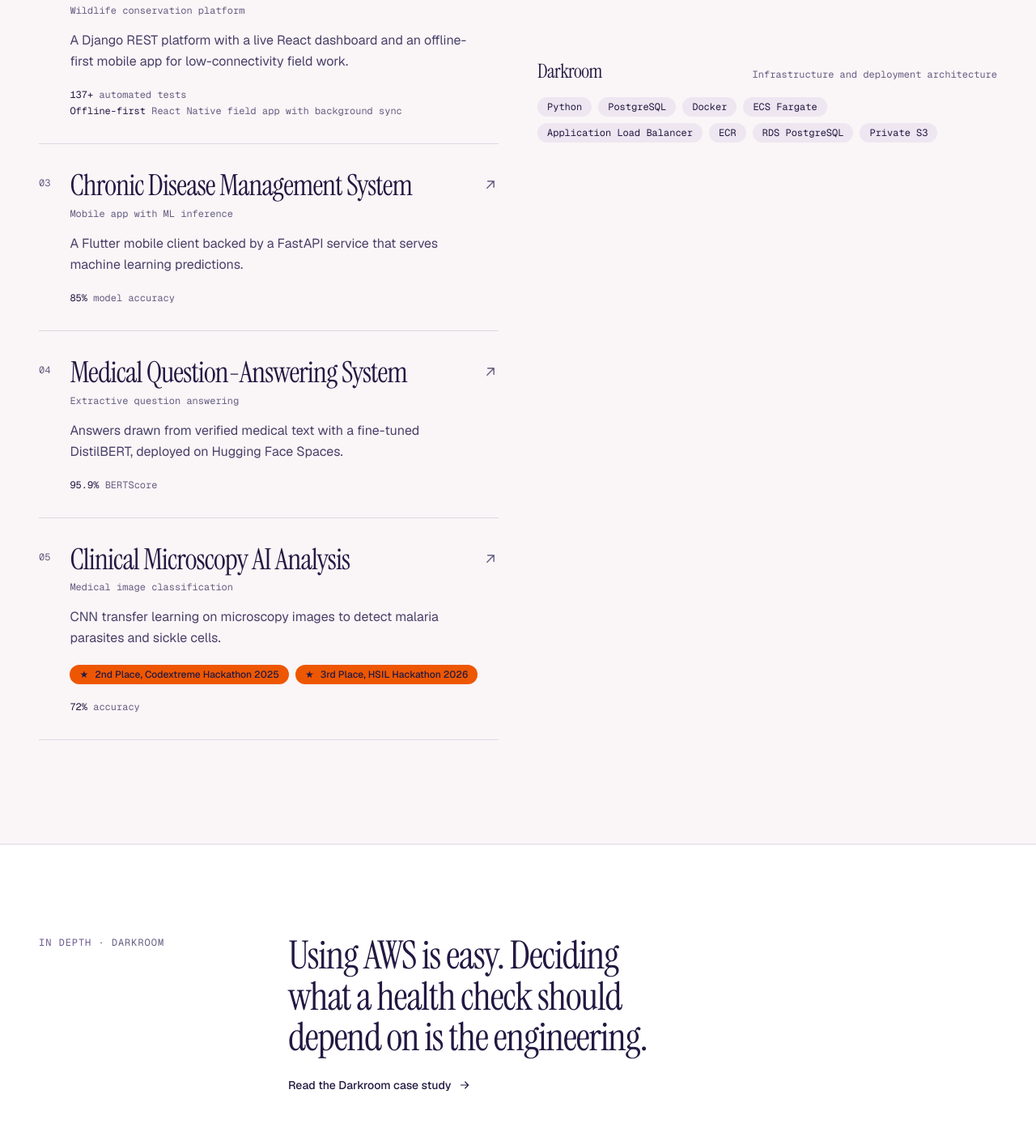
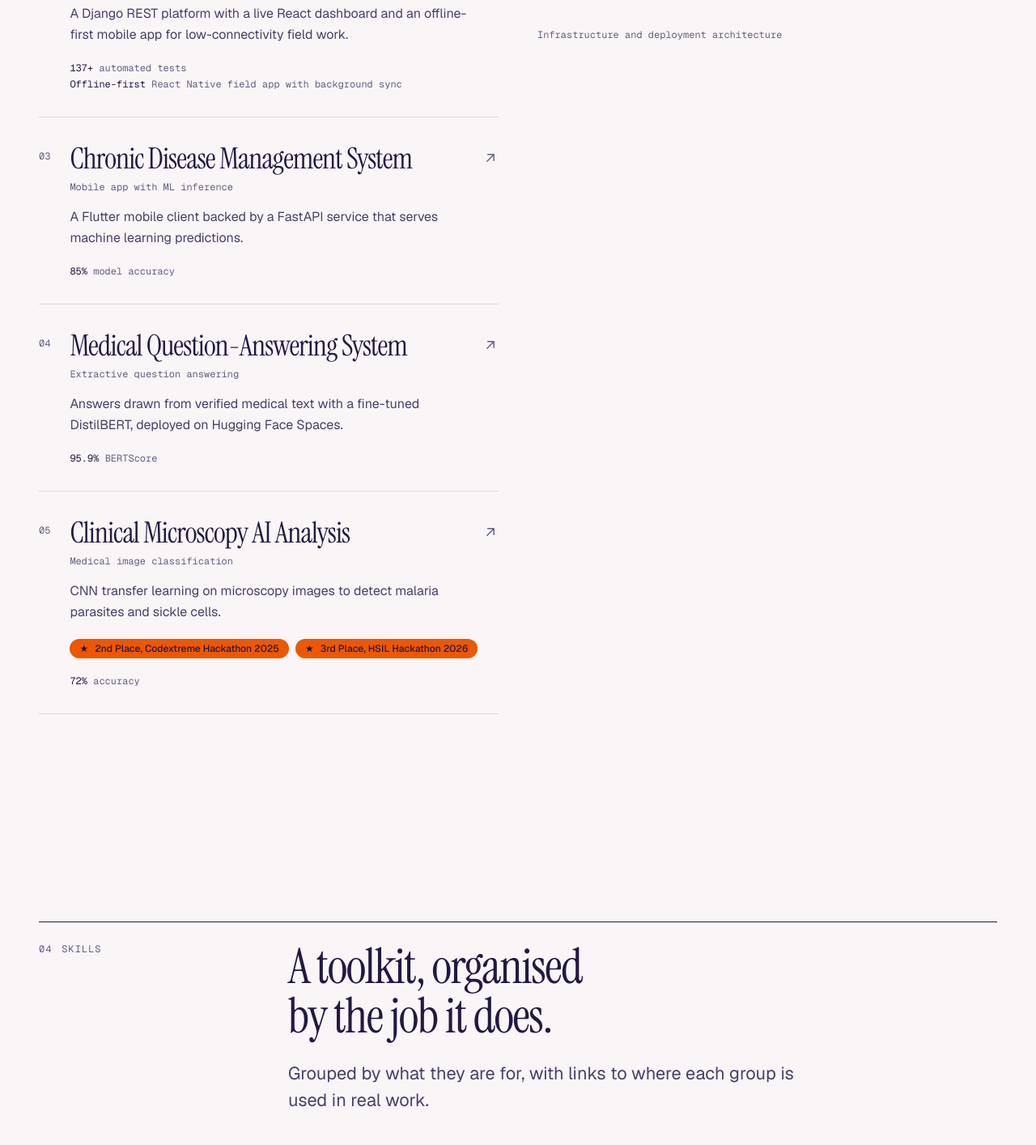
Before and after one commit to sjamillah/personal_portfolio, a Next.js app: page / in a window 1280 px wide. Shown: the part 5292-6706 px from the top of the page at 81% size. Built offline with nearby package versions, Linux system fonts and the light colour scheme.

Commit message:
Show the Darkroom diagram once on the homepage
The in-depth band repeated the diagram already shown in the project preview;
the interactive explorer stays on the Darkroom case study.

```diff
--- a/components/home/projects-index.tsx
+++ b/components/home/projects-index.tsx
@@ -82,20 +82,7 @@ export function ProjectsIndex() {
       <div aria-hidden="true" className="hidden lg:col-span-6 lg:block">
         <div className="sticky top-24">
           <ProjectCover key={active.slug} project={active} className="animate-[cover-in_500ms_var(--ease-out-soft)]" />
-          <div className="mt-5 flex items-baseline justify-between gap-6">
-            <p className="font-serif text-2xl tracking-tight">{active.name}</p>
-            <p className="font-mono text-xs text-ink-faint">{active.focus}</p>
-          </div>
-          <ul className="mt-4 flex flex-wrap gap-2">
-            {active.technologies
-              .flatMap((group) => group.items)
-              .slice(0, 8)
-              .map((item) => (
-                <li key={item} className="rounded-full bg-lavender-soft px-3 py-1 font-mono text-xs text-ink">
-                  {item}
-                </li>
-              ))}
-          </ul>
+          <p className="mt-4 font-mono text-xs text-ink-faint">{active.focus}</p>
         </div>
       </div>
     </div>
--- a/components/home/projects.tsx
+++ b/components/home/projects.tsx
@@ -1,19 +1,14 @@
-import Link from "next/link";
-import { DarkroomExplorer } from "@/components/diagrams/darkroom-explorer";
-import { ArrowRight } from "@/components/icons";
 import { ProjectsIndex } from "@/components/home/projects-index";
-import { Reveal } from "@/components/reveal";
 import { SectionHeading } from "@/components/section-heading";
 
 export function Projects() {
   return (
-    <section aria-labelledby="projects-title" id="projects" className="pt-20 lg:pt-32">
-      <div className="shell">
+    <section aria-labelledby="projects-title" id="projects" className="shell py-20 lg:py-32">
       <SectionHeading
         index="03"
         label="Projects"
         id="projects-title"
-          aside="Personal, academic and hackathon projects, separate from the professional roles above. Each one opens into a case study; where the code is private, it says so."
+        aside="Personal, academic and hackathon work, separate from the roles above. Each opens into a full case study."
       >
         The work is the argument.
       </SectionHeading>
@@ -21,32 +16,6 @@ export function Projects() {
       <div className="mt-14 lg:mt-20">
         <ProjectsIndex />
       </div>
-      </div>
-
-      <div className="mt-24 border-y border-line bg-paper-raised py-20 lg:mt-32 lg:py-28">
-        <div className="shell">
-          <Reveal className="mb-12 grid gap-6 lg:mb-16 lg:grid-cols-12 lg:gap-12">
-            <p className="eyebrow lg:col-span-3">
-              <span className="text-lavender">In depth</span> · Darkroom
-            </p>
-            <div className="lg:col-span-9">
-              <h3 className="max-w-[22ch] font-serif text-4xl leading-[1.05] tracking-tight text-balance sm:text-5xl">
-                Using AWS is easy. Deciding what a health check should depend on is the engineering.
-              </h3>
-              <Link
-                href="/projects/darkroom"
-                className="group mt-6 inline-flex items-center gap-2 text-sm font-medium text-ink"
-              >
-                <span className="link-underline">Read the Darkroom case study</span>
-                <ArrowRight className="transition-transform duration-300 group-hover:translate-x-0.5" />
-              </Link>
-            </div>
-          </Reveal>
-          <Reveal>
-            <DarkroomExplorer />
-          </Reveal>
-        </div>
-      </div>
     </section>
   );
 }
```
Lines whose indentation alone changed are shown as unchanged.
